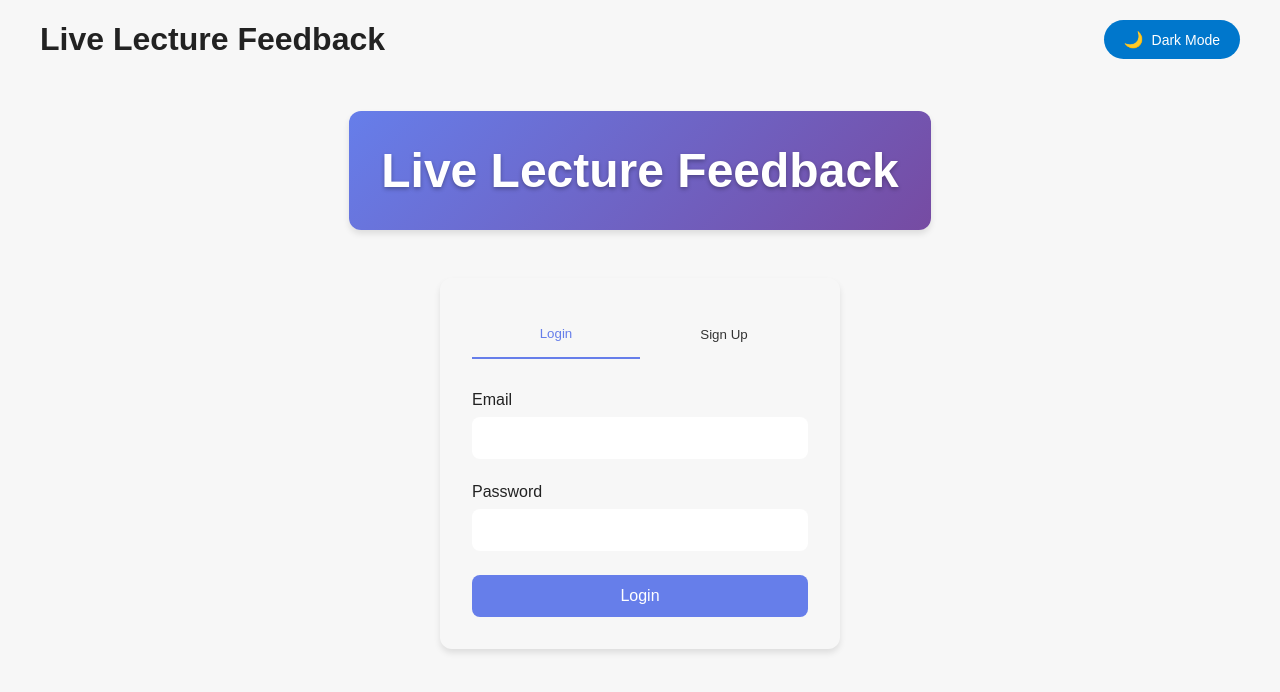
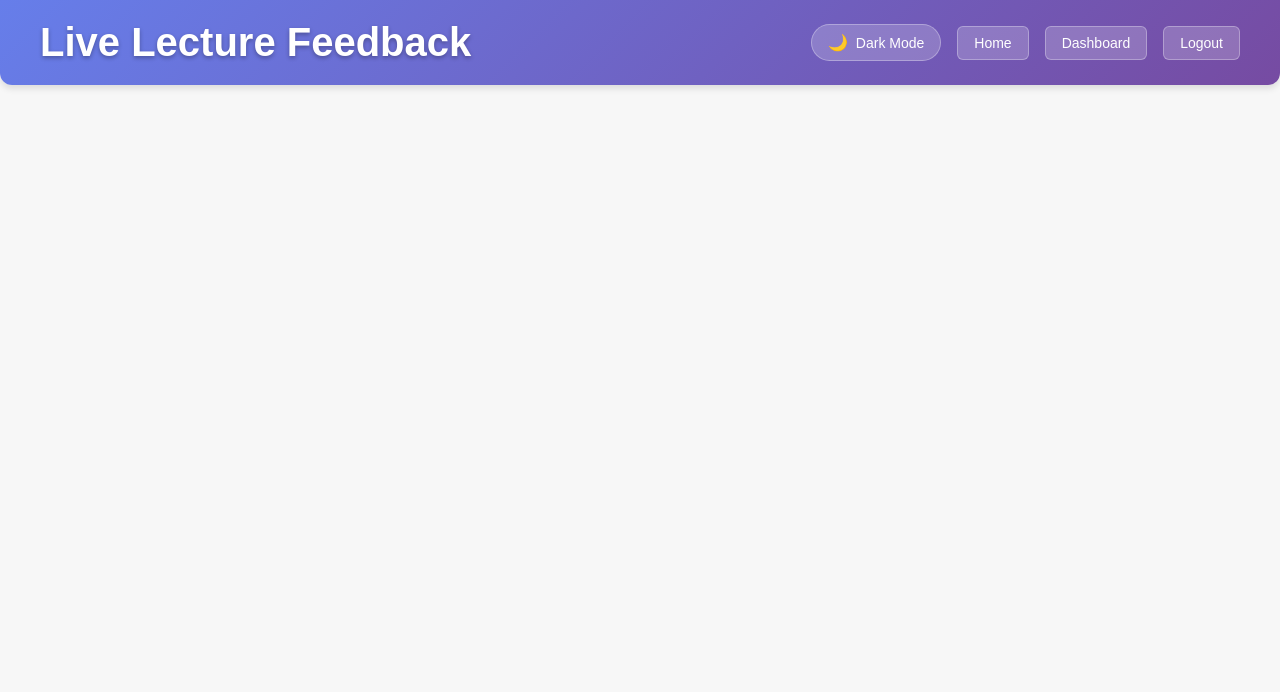
Before and after one commit to Kevchave/Individual-project, a Flask app: page / in a window 1280 px wide. Shown: the top 692 px of the page. Run offline with Flask 3, Linux system fonts and the light colour scheme; some libraries are stand-ins or nearby versions.

Commit message:
Minor UI changes

```diff
--- a/static/css/layout.css
+++ b/static/css/layout.css
@@ -7,23 +7,7 @@
     padding: 2rem;
 }
 
-/* App Title */
-.app-title {
-    text-align: center;
-    margin-bottom: 3rem;
-    padding: 2rem;
-    background: linear-gradient(135deg, #667eea 0%, #764ba2 100%);
-    border-radius: 12px;
-    box-shadow: 0 4px 6px rgba(0, 0, 0, 0.1);
-}
-
-.app-title h1 {
-    font-size: 3rem;
-    font-weight: bold;
-    color: white;
-    margin: 0;
-    text-shadow: 0 2px 4px rgba(0, 0, 0, 0.3);
-}
+/* App Title - now in header */
 
 /* Common Button Styles */
 .btn {
--- a/static/css/main.css
+++ b/static/css/main.css
@@ -51,14 +51,34 @@
     align-items: center;
     padding: 20px 40px;
     box-sizing: border-box;
+    background: linear-gradient(135deg, #667eea 0%, #764ba2 100%);
+    border-radius: 0 0 12px 12px;
+    box-shadow: 0 4px 6px rgba(0, 0, 0, 0.1);
+    position: sticky;
+    top: 0;
+    z-index: 1000;
+}
+
+.header h1 {
+    margin: 0;
+    color: white;
+    font-size: 2.5rem;
+    font-weight: bold;
+    text-shadow: 0 2px 4px rgba(0, 0, 0, 0.3);
+}
+
+.header-actions {
+    display: flex;
+    align-items: center;
+    gap: 1rem;
 }
 
 .theme-toggle {
-    background: var(--button-bg);
-    color: var(--button-text);
-    border: none;
+    background: rgba(255, 255, 255, 0.2);
+    color: white;
+    border: 1px solid rgba(255, 255, 255, 0.3);
     border-radius: 50px;
-    padding: 10px 20px;
+    padding: 8px 16px;
     cursor: pointer;
     font-size: 14px;
     transition: all 0.3s ease;
@@ -68,7 +88,8 @@
 }
 
 .theme-toggle:hover {
-    opacity: 0.8;
+    background: rgba(255, 255, 255, 0.3);
+    border-color: rgba(255, 255, 255, 0.5);
 }
 
 /* Descendant selector
@@ -78,9 +99,28 @@
     font-size: 16px;
 }
 
-h1 {
-    margin: 0;
-    color: var(--text-primary);
+/* Header buttons styling */
+.header .btn {
+    background: rgba(255, 255, 255, 0.2);
+    color: white;
+    border: 1px solid rgba(255, 255, 255, 0.3);
+    padding: 8px 16px;
+    font-size: 14px;
+    transition: all 0.3s ease;
+}
+
+.header .btn:hover {
+    background: rgba(255, 255, 255, 0.3);
+    border-color: rgba(255, 255, 255, 0.5);
+    color: white;
+}
+
+/* Active state for navigation buttons */
+.header .btn.active {
+    background: rgba(255, 255, 255, 0.4);
+    border-color: rgba(255, 255, 255, 0.6);
+    color: white;
+    font-weight: 500;
 }
 
 .button-row {
--- a/static/js/app.js
+++ b/static/js/app.js
@@ -3,17 +3,93 @@
 import { AuthManager } from './auth.js';
 import { RecordingManager } from './recording.js';
 
+// Navigation Manager
+class NavigationManager {
+    constructor() {
+        this.currentPage = 'home';
+    }
+
+    init() {
+        this.setupNavigation();
+        this.updateActiveState();
+    }
+
+    setupNavigation() {
+        // Home button
+        const homeBtn = document.getElementById('homeBtn');
+        if (homeBtn) {
+            homeBtn.addEventListener('click', (e) => {
+                e.preventDefault();
+                this.navigateTo('home');
+            });
+        }
+
+        // Dashboard button - let it use normal browser navigation
+        const dashboardBtn = document.getElementById('dashboardBtn');
+        if (dashboardBtn) {
+            dashboardBtn.addEventListener('click', () => {
+                // Remove preventDefault to allow normal navigation
+                this.currentPage = 'dashboard';
+                this.updateActiveState();
+            });
+        }
+    }
+
+    navigateTo(page) {
+        this.currentPage = page;
+        this.updateActiveState();
+
+        if (page === 'home') {
+            // Show recording interface - user is already authenticated
+            document.getElementById('authSection').style.display = 'none';
+            document.getElementById('mainContent').style.display = 'block';
+        }
+    }
+
+    updateActiveState() {
+        // Remove active class from all navigation buttons
+        const navButtons = document.querySelectorAll('.header .btn');
+        navButtons.forEach(btn => btn.classList.remove('active'));
+
+        // Add active class to current page button
+        if (this.currentPage === 'home') {
+            const homeBtn = document.getElementById('homeBtn');
+            if (homeBtn) homeBtn.classList.add('active');
+        } else if (this.currentPage === 'dashboard') {
+            const dashboardBtn = document.getElementById('dashboardBtn');
+            if (dashboardBtn) dashboardBtn.classList.add('active');
+        }
+    }
+}
+
 export class AppController {
     constructor() {
         this.currentUser = null;
+        this.isAuthenticated = false;
         this.authManager = new AuthManager();
         this.recordingManager = new RecordingManager();
+        this.navigationManager = new NavigationManager();
     }
 
     async init() {
+        // Initialize navigation manager
+        this.navigationManager.init();
+
+        // Check if we're on the dashboard page
+        if (window.location.pathname === '/dashboard') {
+            this.navigationManager.currentPage = 'dashboard';
+            this.navigationManager.updateActiveState();
+        }
+
+        // Check authentication state
+        await this.checkAuthState();
+    }
+
+    async checkAuthState() {
         this.currentUser = await getCurrentUser();
+        this.isAuthenticated = !!this.currentUser;
 
-        if (this.currentUser) {
+        if (this.isAuthenticated) {
             // User is logged in
             this.showRecordingInterface();
         } else {
@@ -23,6 +99,7 @@
     }
 
     showAuthInterface() {
+        // Show auth interface for non-authenticated users
         document.getElementById('authSection').style.display = 'block';
         document.getElementById('mainContent').style.display = 'none';
 
@@ -37,6 +114,9 @@
     async showRecordingInterface() {
         document.getElementById('authSection').style.display = 'none';
         document.getElementById('mainContent').style.display = 'block';
+
+        // Set navigation to home page
+        this.navigationManager.navigateTo('home');
 
         // Initialize recording manager
         await this.recordingManager.init(this.currentUser);
--- a/static/js/recording.js
+++ b/static/js/recording.js
@@ -21,11 +21,8 @@
     }
 
     updateUserInfo() {
-        const userName = this.currentUser.user_metadata?.full_name || this.currentUser.email?.split('@')[0] || 'User';
-        const userInitial = userName.charAt(0).toUpperCase();
-
-        document.getElementById('userAvatar').textContent = userInitial;
-        document.getElementById('userGreeting').textContent = `Welcome back, ${userName}!`;
+        // User info is now displayed in the header, no need to update specific elements
+        console.log('User logged in:', this.currentUser.email);
     }
 
     async loadUserPreferences() {
@@ -59,11 +56,14 @@
         this.setupCollapsible('metricsToggle', 'metricsContent');
         this.setupCollapsible('graphsToggle', 'graphsContent');
 
-        // Logout button
-        document.getElementById('logoutBtn').addEventListener('click', async () => {
-            await signOut();
-            window.location.reload();
-        });
+        // Logout button (now in header)
+        const logoutBtn = document.getElementById('logoutBtn');
+        if (logoutBtn) {
+            logoutBtn.addEventListener('click', async () => {
+                await signOut();
+                window.location.reload();
+            });
+        }
     }
 
     setupCollapsible(toggleId, contentId) {
--- a/templates/dashboard.html
+++ b/templates/dashboard.html
@@ -8,6 +8,7 @@
         max-width: 1200px;
         margin: 0 auto;
         padding: 2rem;
+        margin-top: 1rem;
     }
 
     .dashboard-header {
@@ -278,6 +279,10 @@
         color: var(--text-secondary);
     }
 </style>
+{% endblock %}
+
+{% block header %}
+    {% include "header.html" %}
 {% endblock %}
 
 {% block content %}
--- a/templates/header.html
+++ b/templates/header.html
@@ -1,7 +1,12 @@
 <div class="header">
     <h1>Live Lecture Feedback</h1>
-    <button class="theme-toggle" id="themeToggle">
-        <span class="icon" id="themeIcon">🌙</span>
-        <span id="themeText">Dark Mode</span>
-    </button>
+    <div class="header-actions">
+        <button class="theme-toggle" id="themeToggle">
+            <span class="icon" id="themeIcon">🌙</span>
+            <span id="themeText">Dark Mode</span>
+        </button>
+        <a href="/" class="btn btn-secondary" id="homeBtn">Home</a>
+        <a href="/dashboard" class="btn btn-secondary" id="dashboardBtn">Dashboard</a>
+        <button class="btn btn-secondary" id="logoutBtn">Logout</button>
+    </div>
 </div>
--- a/templates/index.html
+++ b/templates/index.html
@@ -16,13 +16,8 @@
 {% block content %}
 <!-- Page Structure -->
 <div class="main-container">
-    <!-- App Title -->
-    <div class="app-title">
-        <h1>Live Lecture Feedback</h1>
-    </div>
-
     <!-- Authentication Section (shown when not logged in) -->
-    <div id="authSection" class="auth-section">
+    <div id="authSection" class="auth-section" style="display: none;">
         <div class="auth-tabs">
             <button class="auth-tab active" data-tab="login">Login</button>
             <button class="auth-tab" data-tab="signup">Sign Up</button>
@@ -68,20 +63,6 @@
 
     <!-- Main Content (shown when logged in) -->
     <div id="mainContent" style="display: none;">
-        <!-- User Header -->
-        <div class="user-header">
-            <div class="user-info">
-                <div class="user-avatar" id="userAvatar">G</div>
-                <div>
-                    <p id="userGreeting">Welcome! Start recording to get real-time feedback</p>
-                </div>
-            </div>
-            <div class="user-actions">
-                <a href="/dashboard" class="btn btn-secondary">Dashboard</a>
-                <button class="btn btn-secondary" id="logoutBtn">Logout</button>
-            </div>
-        </div>
-
         <!-- Controls Section -->
         <div class="controls-section">
             <div class="controls-header">
```
Also changed, not shown: static/css/recording.css (+34 -10 lines).
